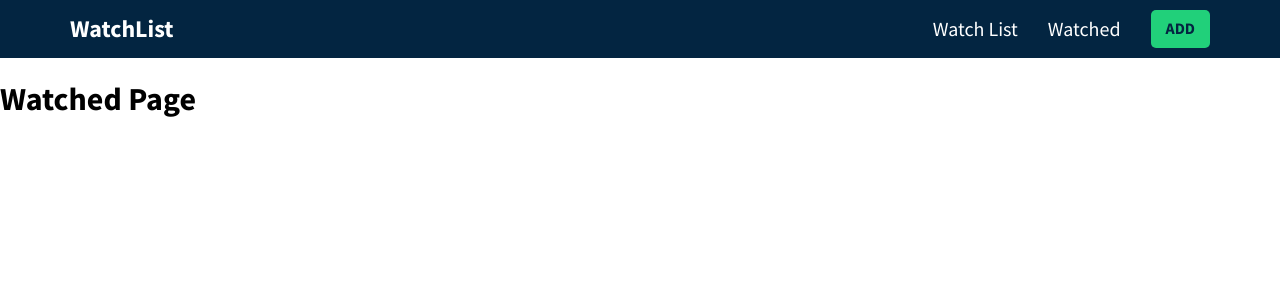
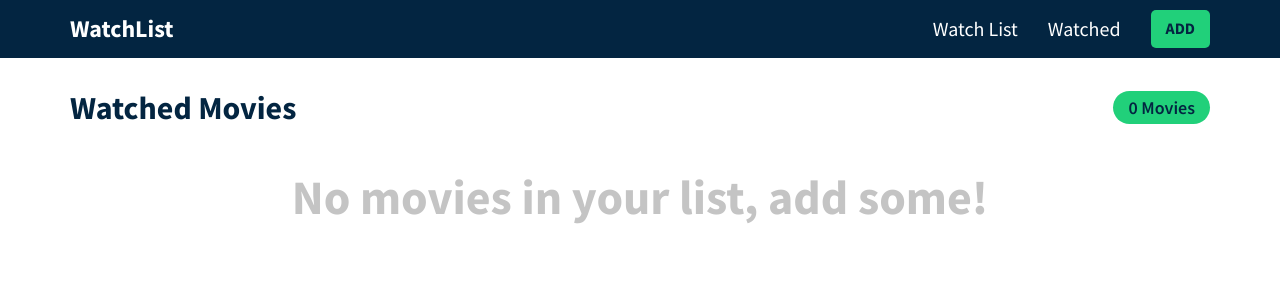
Before and after one commit to camille-celine/My-Watchlist, a React (Create React App) app: page /watched in a window 1280 px wide. Shown: the top 300 px of the page. Built offline with nearby package versions, Linux system fonts and the light colour scheme.

Commit message:
Watched page

```diff
--- a/src/components/MovieControls.js
+++ b/src/components/MovieControls.js
@@ -2,13 +2,16 @@
 import { GlobalContext } from "../context/GlobalState";
 
 export const MovieControls = ({type, movie}) => {
-  const {removeMovieFromWatchlist} = useContext(GlobalContext);
+  const {removeMovieFromWatchlist, addMovieToWatched, moveToWatchlist, removeFromWatched} = useContext(GlobalContext);
 
   return (
     <div className="inner-card-controls">
       {type === "watchlist" && (
         <>
-          <button className="ctrl-btn">
+          <button
+            className="ctrl-btn"
+            onClick={() => addMovieToWatched(movie)}
+          >
             <i className="fa-fw far fa-eye"></i>
           </button>
 
@@ -20,6 +23,22 @@
           </button>
         </>
       )}
+      {type === "watched" && (
+        <>
+          <button
+            className="ctrl-btn"
+            onClick={() =>moveToWatchlist(movie)}
+          >
+            <i className="fa-fw far fa-eye-slash"></i>
+          </button>
+          <button
+            className="ctrl-btn"
+            onClick={() => removeFromWatched(movie.id)}
+          >
+            <i className="fa-fw fa fa-times"></i>
+          </button>
+        </>
+      )}
     </div>
   )
 }
--- a/src/components/ResultCard.js
+++ b/src/components/ResultCard.js
@@ -2,11 +2,13 @@
 import { GlobalContext } from "../context/GlobalState";
 // movie object as a prop
 export const ResultCard = ({movie}) => {
-  const { addMovieToWatchlist, watchlist } = useContext(GlobalContext);
+  const { addMovieToWatchlist, addMovieToWatched, watchlist, watched  } = useContext(GlobalContext);
 
   let storedMovie = watchlist.find(o => o.id === movie.id);
+  let storedMovieWatched = watched.find(o => o.id === movie.id);
 
-  const watchlistDisabled = storedMovie ? true : false;
+  const watchlistDisabled = storedMovie ? true : storedMovieWatched ? true : false;
+  const watchedDisabled = storedMovieWatched ? true : false;
 
   return (
     <div className="result-card">
@@ -37,6 +39,13 @@
           >
               Add to Watchlist
           </button>
+          <button
+            className="btn"
+            disabled={watchedDisabled}
+            onClick={() => addMovieToWatched(movie)}
+          >
+              Add to Watched
+          </button>
         </div>
       </div>
     </div>
--- a/src/components/Watched.js
+++ b/src/components/Watched.js
@@ -1,9 +1,31 @@
-import React from 'react';
+import React, { useContext } from 'react';
+import { GlobalContext } from "../context/GlobalState";
+// import {MovieCard }from "./MovieCard"; doesn't work with the def of the component
+import {MovieCard} from "./MovieCard";
 
 export const Watched = () => {
+  const {watched} = useContext(GlobalContext);
   return (
-    <div>
-      <h1>Watched Page</h1>
+    <div className="movie-page">
+      <div className="container">
+        <div className="header">
+          <h1 className="heading">Watched Movies</h1>
+          <span className="count-pill">
+            {watched.length} {watched.length === 1 ? "Movie" : "Movies"}
+          </span>
+        </div>
+
+        {watched.length > 0 ? (
+          <div className="movie-grid">
+            {watched.map((movie) => (
+              <MovieCard movie={movie} type="watched"/>
+            ))}
+          </div>
+        ) : (
+          <h2 className="no-movies">No movies in your list, add some!</h2>
+        )
+        }
+      </div>
     </div>
   )
 }
--- a/src/components/Watchlist.js
+++ b/src/components/Watchlist.js
@@ -10,6 +10,9 @@
       <div className="container">
         <div className="header">
           <h1 className="heading">My Watchlist</h1>
+          <span className="count-pill">
+            {watchlist.length} {watchlist.length === 1 ? "Movie" : "Movies"}
+          </span>
         </div>
 
         {watchlist.length > 0 ? (
--- a/src/context/AppReducer.js
+++ b/src/context/AppReducer.js
@@ -12,6 +12,29 @@
           (movie) => movie.id !== action.payload
         ),
       };
+    case "ADD_MOVIE_TO_WATCHED":
+      return {
+        ...state,
+        watchlist: state.watchlist.filter(
+          (movie) => movie.id !== action.payload.id
+        ),
+        watched: [action.payload, ...state.watched],
+      };
+    case "MOVE_TO_WATCHLIST":
+      return {
+        ...state,
+        watched: state.watched.filter(
+          (movie) => movie.id !== action.payload.id
+        ),
+        watchlist: [action.payload, ...state.watchlist],
+      };
+    case "REMOVE_FROM_WATCHED":
+      return {
+        ...state,
+        watched: state.watched.filter(
+          (movie) => movie.id !== action.payload
+        )
+      };
     default:
       return state;
   }
--- a/src/context/GlobalState.js
+++ b/src/context/GlobalState.js
@@ -34,6 +34,20 @@
       dispatch({type: "REMOVE_MOVIE_FROM_WATCHLIST", payload: id})
     };
 
+    const addMovieToWatched = (movie) => {
+      dispatch({type: "ADD_MOVIE_TO_WATCHED", payload: movie})
+    };
+
+    //move to watchlist
+    const moveToWatchlist = (movie) => {
+      dispatch({type: "MOVE_TO_WATCHLIST", payload: movie})
+    };
+
+    // remove from watched
+    const removeFromWatched = (id) => {
+      dispatch({type: "REMOVE_FROM_WATCHED", payload: id})
+    };
+
   return (
     <GlobalContext.Provider
       value={{
@@ -41,6 +55,9 @@
         watched: state.watched,
         addMovieToWatchlist,
         removeMovieFromWatchlist,
+        addMovieToWatched,
+        moveToWatchlist,
+        removeFromWatched,
       }}>
       {props.children}
     </GlobalContext.Provider>
```
